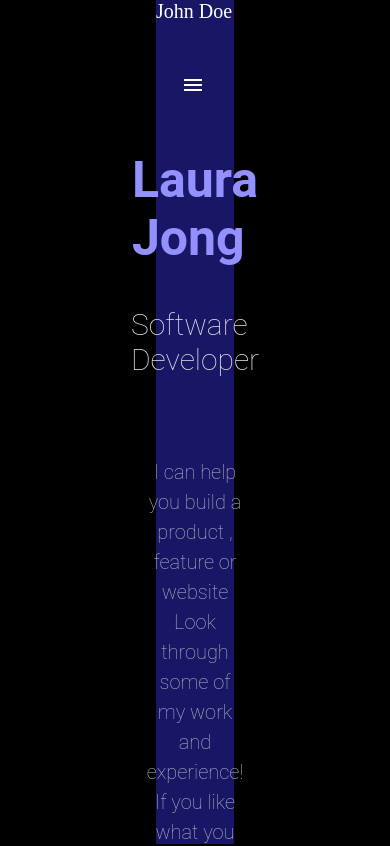
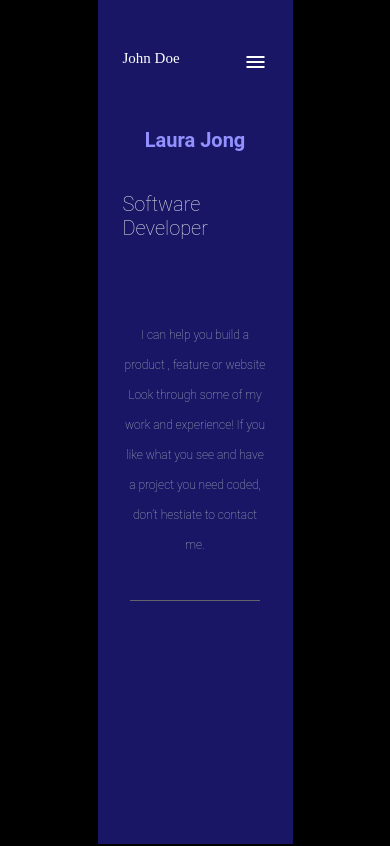
Before and after one commit to armandocomellas1/Mobile-skeleton, a website: page index.html in a window 390 px wide. Shown: the top 846 px of the page. Drawn offline with nearby package versions, Linux system fonts and the light colour scheme.

Commit message:
I have made some changes in css in order to make work the project

```diff
--- a/style.css
+++ b/style.css
@@ -16,7 +16,7 @@ body {
   margin: auto;
 }
 
-.navmenu {
+.menucontainer {
   display: flex;
   justify-content: space-between;
   padding: 50px 25px;
@@ -30,17 +30,6 @@ body {
   font-weight: 300;
   font-size: 20px;
   color: #fff;
-}
-
-.menu_icon > .line {
-  background-color: #fff;
-  width: 35px;
-  height: 2px;
-  display: block;
-}
-
-.menu_icon > .line + .line {
-  margin-top: 7px;
 }
 
 .part_section {
@@ -93,16 +82,34 @@ body {
   filter: blur(40px);
 }
 
-/* @media only screen and (max-width: 415px) {
+@media only screen and (max-width: 764px) {
 
-	.content-area {
-		width: 700px;
-		font-size: 16px;
-	}
+  .container {
+    background-color: #191765;
+    width: 50%;
+    height: 100vh;
+    margin: auto;
+  }
 
-	.sidebar {
-		width: 300px;
-		font-size: 14px;
-	}
+  .name_head {
+    font-weight: 300;
+    font-size: 15px;
+  }
 
-} */
+  .part_section h1 {
+    font-size: 20px;
+    font-weight: bold;
+  }
+
+  .part_section h2 {
+    color: #dfe1e6;
+    font-size: 20px;
+  }
+
+  .part_section .article {
+    color: #b3bac5;
+    font-size: 12px;
+    line-height: 30px;
+  }
+
+}
```
